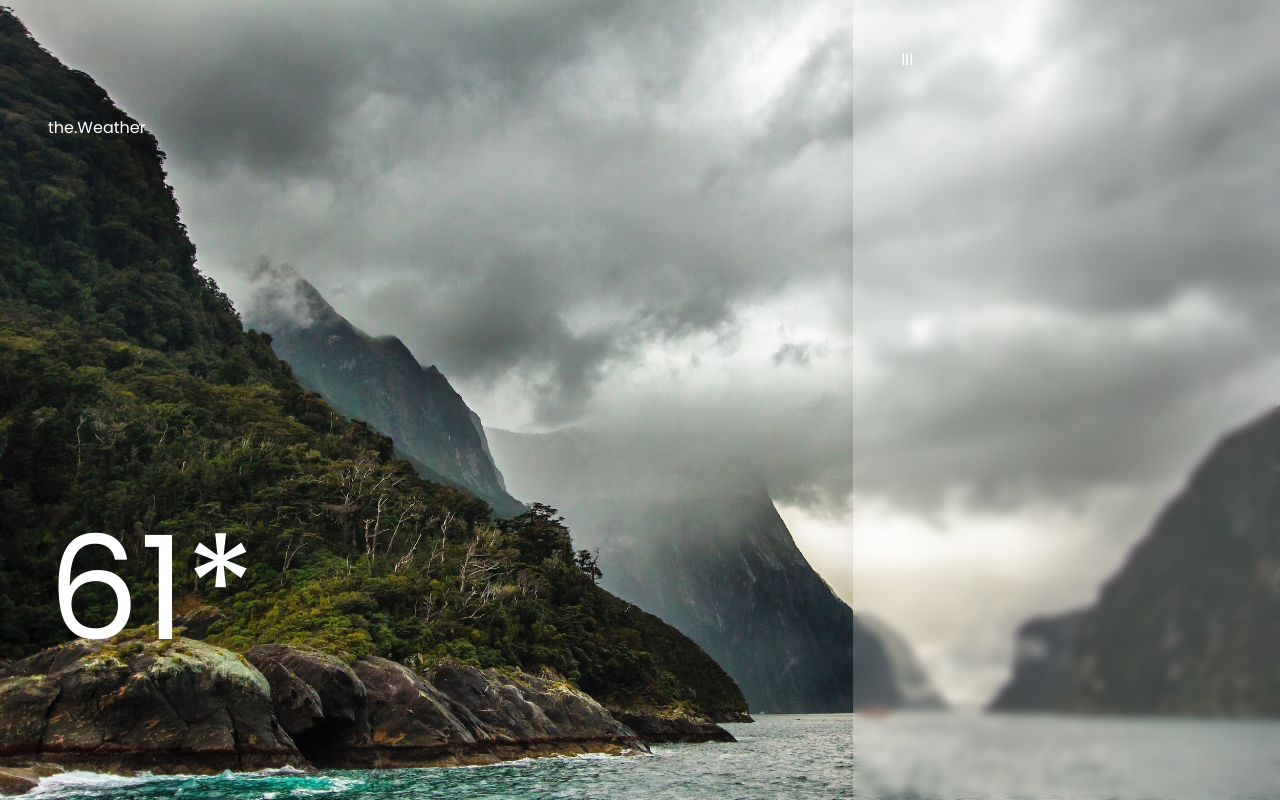
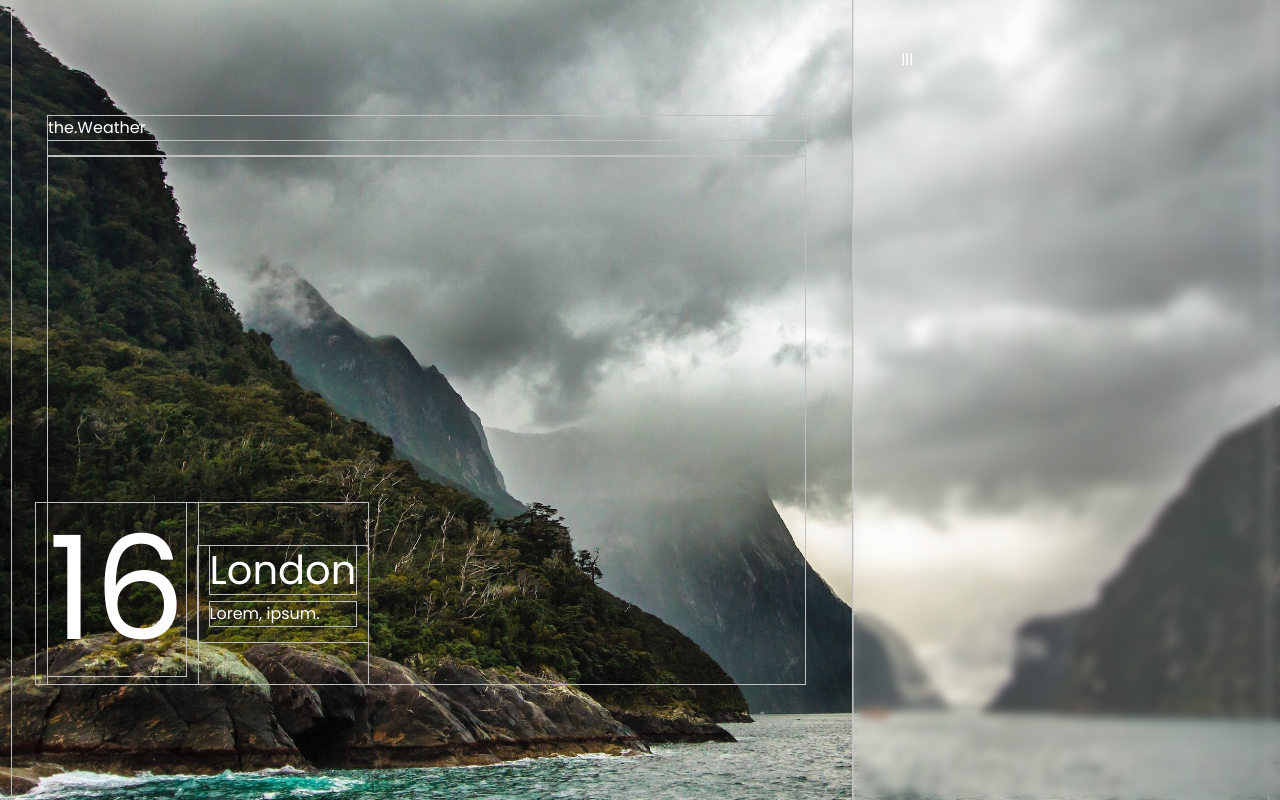
Before and after one commit to DanieAfriheart/WeatherApp, a React (Create React App) app: page / in a window 1280 px wide. Built offline with nearby package versions, Linux system fonts and the light colour scheme.

Commit message:
location

```diff
--- a/src/App.js
+++ b/src/App.js
@@ -14,9 +14,13 @@ function App() {
                   <p>the.Weather</p>
                 </div>
                 <div className="align-items-end h-75 d-flex">
-                  <div className="row">
+                  <div className="row d-flex flex-row align-items-center">
                     <div className="col">
-                      <h1 className='deg'>61*</h1>
+                      <h1 className='deg'>16</h1>
+                    </div>
+                    <div className="col">
+                      <h1>London</h1>
+                      <p>Lorem, ipsum.</p>
                     </div>
                   </div>
                 </div>
--- a/src/index.css
+++ b/src/index.css
@@ -6,7 +6,7 @@
   box-sizing: border-box;
   font-family: 'Poppins', sans-serif;
   color: #fff;
-  /* outline: 1px solid silver; */
+  outline: 1px solid silver;
 }
 
 .deg{
```
